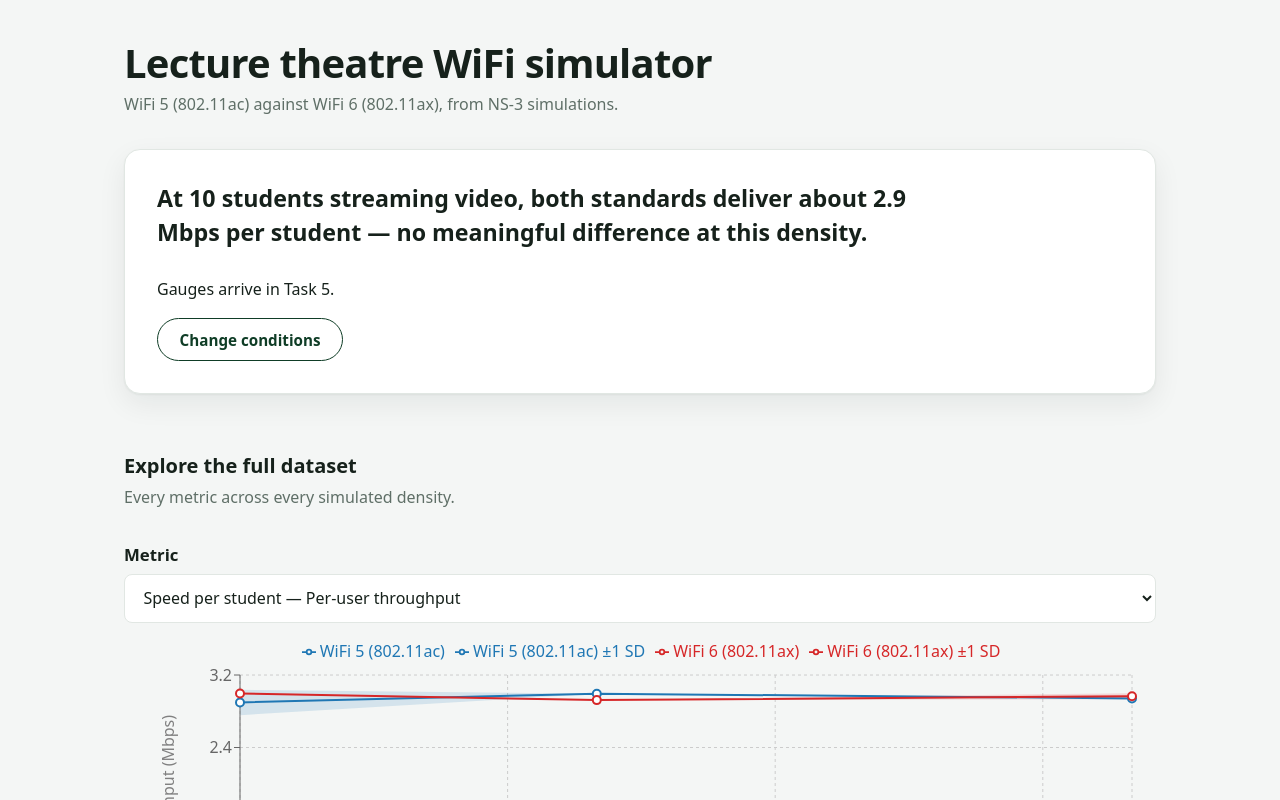
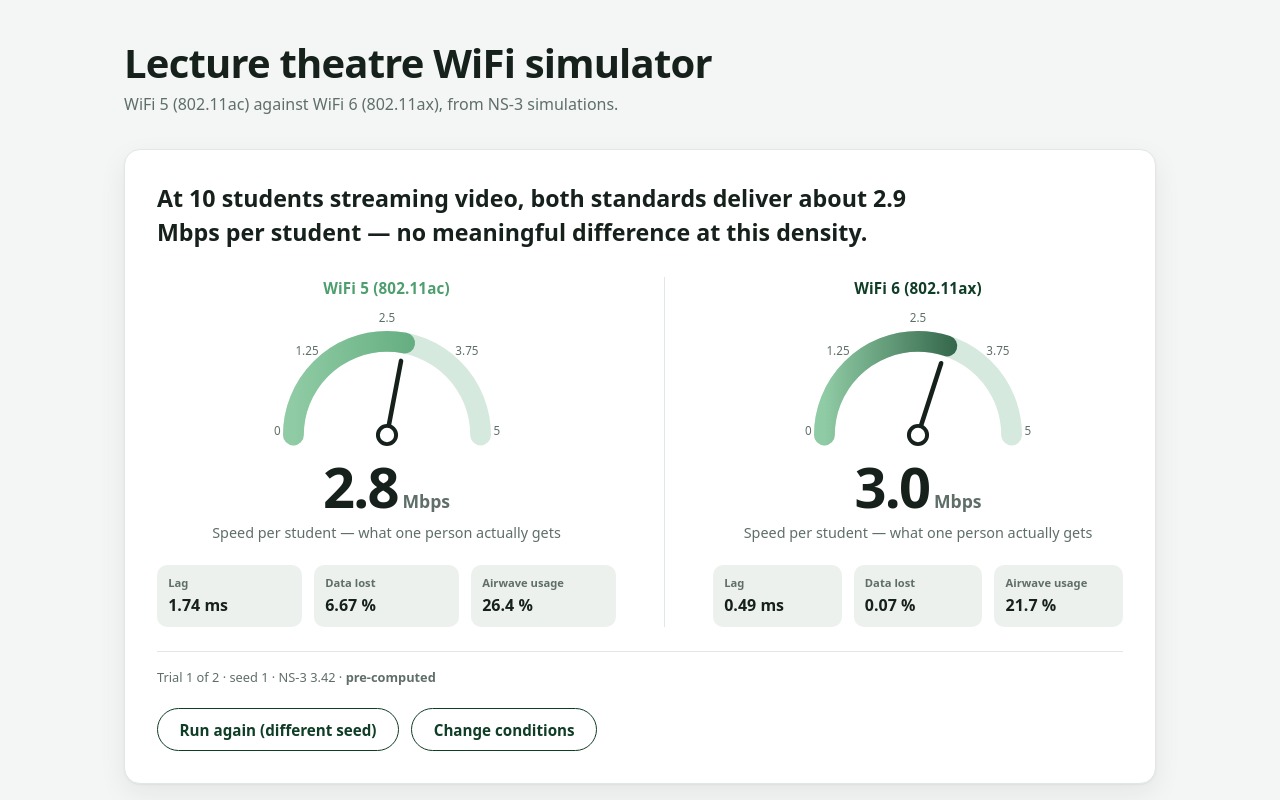
Before and after one commit to Dancuso419/AIRTEST, a React (Vite) app in the folder dashboard/: page / in a window 1280 px wide. Both pictures are taken after a click on the button "GO". Shown: the top 800 px of the page. Built offline with nearby package versions, Linux system fonts and the light colour scheme.

Commit message:
feat(dashboard): side-by-side gauges, provenance badge, run-again

```diff
--- a/dashboard/src/App.jsx
+++ b/dashboard/src/App.jsx
@@ -2,6 +2,8 @@ import { useMemo, useState } from 'react';
 import results from './data/results.json';
 import ComparisonChart from './ComparisonChart';
 import ConditionsPanel from './ConditionsPanel';
+import ResultGauges from './ResultGauges';
+import ProvenanceBadge from './ProvenanceBadge';
 import { METRICS } from './metrics';
 import { availableConditions, findScenario, isCombinationAvailable, pickTrial } from './scenarios';
 import { buildVerdict } from './verdict';
@@ -72,10 +74,29 @@ export default function App() {
               trafficType: conditions.trafficType,
             })}
           </p>
-          <p>Gauges arrive in Task 5.</p>
-          <button className="secondary-button" onClick={() => setPhase('setup')}>
-            Change conditions
-          </button>
+          <ResultGauges trial5={run.trial5} trial6={run.trial6} />
+
+          <ProvenanceBadge
+            seed={run.seed}
+            trialIndex={
+              (run.wifi5?.trials?.findIndex((t) => t.seed === run.seed) ?? 0) + 1
+            }
+            trialCount={run.wifi5?.trials?.length ?? 0}
+            ns3Version={results.meta.ns3_version ?? '3.42'}
+          />
+
+          <div className="result-actions">
+            <button
+              className="secondary-button"
+              onClick={() => start(run.seed)}
+              disabled={(run.wifi5?.trials?.length ?? 0) < 2}
+            >
+              Run again (different seed)
+            </button>
+            <button className="secondary-button" onClick={() => setPhase('setup')}>
+              Change conditions
+            </button>
+          </div>
         </section>
       )}
 
--- /dev/null
+++ b/dashboard/src/ProvenanceBadge.jsx
@@ -0,0 +1,12 @@
+/**
+ * Required on every result view. The PRD's risk register names the failure
+ * mode this prevents: a sampled run being mistaken for a live simulation.
+ */
+export default function ProvenanceBadge({ seed, trialIndex, trialCount, ns3Version }) {
+  return (
+    <p className="provenance">
+      Trial {trialIndex} of {trialCount} · seed {seed} · NS-3 {ns3Version} ·{' '}
+      <strong>pre-computed</strong>
+    </p>
+  );
+}
--- /dev/null
+++ b/dashboard/src/ResultGauges.jsx
@@ -0,0 +1,131 @@
+import { METRICS, STANDARD_LABELS } from './metrics';
+import { useCountUp } from './useCountUp';
+
+const HEADLINE = METRICS.find((m) => m.headline);
+const SUPPORTING = ['latency_ms', 'packet_loss_pct', 'airtime_utilization_pct'];
+
+// Per-student speed at which the dial reads full. 5 Mbps comfortably covers HD
+// video, so the sweep means something rather than being an arbitrary ceiling.
+const FULL_SCALE_MBPS = 5;
+
+const CX = 100;
+const CY = 100;
+const R = 72;
+const NEEDLE_LEN = 58;
+const SWEEP = Math.PI * R;
+
+// Ticks give the dial a frame of reference. Per DESIGN.md section 3 they are
+// what make this read as an instrument rather than a progress ring.
+const TICKS = [0, 0.25, 0.5, 0.75, 1];
+
+// Clean tick numbers: 0, 1.25, 2.5, 3.75, 5 — trailing zeros stripped
+// consistently rather than only when a value rounds to whole hundredths.
+function formatTick(n) {
+  return parseFloat(n.toFixed(2)).toString();
+}
+
+function polar(radius, fraction) {
+  const angle = Math.PI * (1 - fraction); // 180deg at 0, 0deg at full
+  return {
+    x: CX + radius * Math.cos(angle),
+    y: CY - radius * Math.sin(angle),
+  };
+}
+
+function Dial({ value, gradientId, deep }) {
+  const fraction = Math.max(0, Math.min(value / FULL_SCALE_MBPS, 1));
+  const tip = polar(NEEDLE_LEN, fraction);
+  const arc = `M ${CX - R} ${CY} A ${R} ${R} 0 0 1 ${CX + R} ${CY}`;
+
+  return (
+    <svg viewBox="0 0 200 128" className="gauge-dial" role="presentation">
+      <defs>
+        <linearGradient id={gradientId} x1="0" y1="0" x2="1" y2="0">
+          <stop offset="0%" stopColor="var(--mint)" />
+          <stop offset="100%" stopColor={deep} />
+        </linearGradient>
+      </defs>
+
+      <path d={arc} fill="none" stroke="var(--mint-pale)" strokeWidth="16" strokeLinecap="round" />
+      <path
+        d={arc}
+        fill="none"
+        stroke={`url(#${gradientId})`}
+        strokeWidth="16"
+        strokeLinecap="round"
+        strokeDasharray={`${SWEEP * fraction} ${SWEEP}`}
+      />
+
+      {TICKS.map((t) => {
+        const p = polar(R + 15, t);
+        return (
+          <text
+            key={t}
+            x={p.x}
+            y={p.y}
+            className="gauge-tick num"
+            textAnchor={t === 0 ? 'start' : t === 1 ? 'end' : 'middle'}
+          >
+            {formatTick(t * FULL_SCALE_MBPS)}
+          </text>
+        );
+      })}
+
+      <line
+        x1={CX}
+        y1={CY}
+        x2={tip.x}
+        y2={tip.y}
+        stroke="var(--ink)"
+        strokeWidth="3.5"
+        strokeLinecap="round"
+      />
+      <circle cx={CX} cy={CY} r="7" fill="var(--surface)" stroke="var(--ink)" strokeWidth="3" />
+    </svg>
+  );
+}
+
+function Gauge({ standard, trial }) {
+  const raw = trial?.[HEADLINE.key] ?? 0;
+  const shown = useCountUp(raw);
+  const deep = standard === 'wifi5' ? 'var(--green)' : 'var(--forest)';
+
+  return (
+    <div className="gauge">
+      <h3 className="gauge-title" style={{ color: deep }}>
+        {STANDARD_LABELS[standard]}
+      </h3>
+      <Dial value={shown} gradientId={`grad-${standard}`} deep={deep} />
+      <p className="gauge-value num">
+        {shown.toFixed(1)}<span className="gauge-unit"> {HEADLINE.unit}</span>
+      </p>
+      <p className="gauge-label">
+        {HEADLINE.plainLabel} — {HEADLINE.explanation}
+      </p>
+
+      <dl className="tiles">
+        {SUPPORTING.map((key) => {
+          const m = METRICS.find((x) => x.key === key);
+          const v = trial?.[key];
+          return (
+            <div className="tile" key={key}>
+              <dt>{m.plainLabel}</dt>
+              <dd>
+                {typeof v === 'number' ? v.toFixed(v < 10 ? 2 : 1) : '—'} {m.unit}
+              </dd>
+            </div>
+          );
+        })}
+      </dl>
+    </div>
+  );
+}
+
+export default function ResultGauges({ trial5, trial6 }) {
+  return (
+    <div className="gauges">
+      <Gauge standard="wifi5" trial={trial5} />
+      <Gauge standard="wifi6" trial={trial6} />
+    </div>
+  );
+}
--- a/dashboard/src/theme.css
+++ b/dashboard/src/theme.css
@@ -158,7 +158,7 @@ body {
 
 .condition select {
   background: var(--surface);
-  color: var(--text);
+  color: var(--ink);
   border: 1px solid var(--border);
   border-radius: 8px;
   padding: 0.7rem 0.9rem;
@@ -169,3 +169,74 @@ body {
 .advanced { margin-top: 0.5rem; }
 
 .advanced summary { cursor: pointer; color: var(--ink-dim); }
+
+/* No nested cards (DESIGN.md section 5): the gauges sit on the results card,
+   separated by a rule rather than boxed again. */
+.gauges {
+  display: grid;
+  grid-template-columns: repeat(auto-fit, minmax(280px, 1fr));
+  gap: clamp(1.5rem, 4vw, 3rem);
+}
+
+.gauge { text-align: center; }
+
+.gauge + .gauge { border-left: 1px solid var(--border); padding-left: clamp(1.5rem, 4vw, 3rem); }
+
+@media (max-width: 640px) {
+  .gauge + .gauge {
+    border-left: none;
+    border-top: 1px solid var(--border);
+    padding: 1.5rem 0 0;
+  }
+}
+
+.gauge-title {
+  margin: 0 0 0.25rem;
+  font-size: 0.95rem;
+  font-weight: 700;
+  letter-spacing: 0.01em;
+}
+
+.gauge-dial { width: 100%; max-width: 260px; }
+
+.gauge-tick { fill: var(--ink-dim); font-size: 9px; }
+
+.gauge-value {
+  font-size: clamp(2.5rem, 6vw, 3.5rem);
+  font-weight: 800;
+  letter-spacing: -0.03em;
+  line-height: 1;
+  margin: -1.25rem 0 0;
+}
+
+.gauge-unit { font-size: 1.1rem; color: var(--ink-dim); font-weight: 600; letter-spacing: 0; }
+
+.gauge-label { color: var(--ink-dim); margin: 0.5rem 0 1.25rem; font-size: 0.9rem; }
+
+.tiles {
+  display: grid;
+  grid-template-columns: repeat(3, 1fr);
+  gap: 0.75rem;
+  margin: 0;
+  text-align: left;
+}
+
+.tile {
+  background: var(--surface-sunken);
+  border-radius: 10px;
+  padding: 0.6rem 0.7rem;
+}
+
+.tile dt { color: var(--ink-dim); font-size: 0.7rem; font-weight: 600; }
+
+.tile dd { margin: 0.1rem 0 0; font-size: 1rem; font-weight: 700; font-variant-numeric: tabular-nums; }
+
+.provenance {
+  color: var(--ink-dim);
+  font-size: 0.8rem;
+  margin: 1.5rem 0 0;
+  padding-top: 1rem;
+  border-top: 1px solid var(--border);
+}
+
+.result-actions { display: flex; gap: 0.75rem; margin-top: 1.25rem; flex-wrap: wrap; }
--- /dev/null
+++ b/dashboard/src/useCountUp.js
@@ -0,0 +1,40 @@
+import { useEffect, useState } from 'react';
+
+/**
+ * Animates a number up to its final value. This is presentation only — it is
+ * NOT a progress indicator and must never be used to imply that a measurement
+ * is elapsing. The value is already known before the animation starts.
+ */
+export function useCountUp(target, durationMs = 700) {
+  const [value, setValue] = useState(target);
+
+  useEffect(() => {
+    if (typeof target !== 'number' || Number.isNaN(target)) {
+      setValue(target);
+      return undefined;
+    }
+    // DESIGN.md section 7: reduced motion lands on the final value at once.
+    const reduced =
+      typeof matchMedia === 'function' &&
+      matchMedia('(prefers-reduced-motion: reduce)').matches;
+    if (reduced) {
+      setValue(target);
+      return undefined;
+    }
+    let frame;
+    const start = performance.now();
+    const from = 0;
+
+    function tick(now) {
+      const t = Math.min((now - start) / durationMs, 1);
+      // ease-out so it decelerates into the final value
+      const eased = 1 - (1 - t) ** 3;
+      setValue(from + (target - from) * eased);
+      if (t < 1) frame = requestAnimationFrame(tick);
+    }
+    frame = requestAnimationFrame(tick);
+    return () => cancelAnimationFrame(frame);
+  }, [target, durationMs]);
+
+  return value;
+}
```
